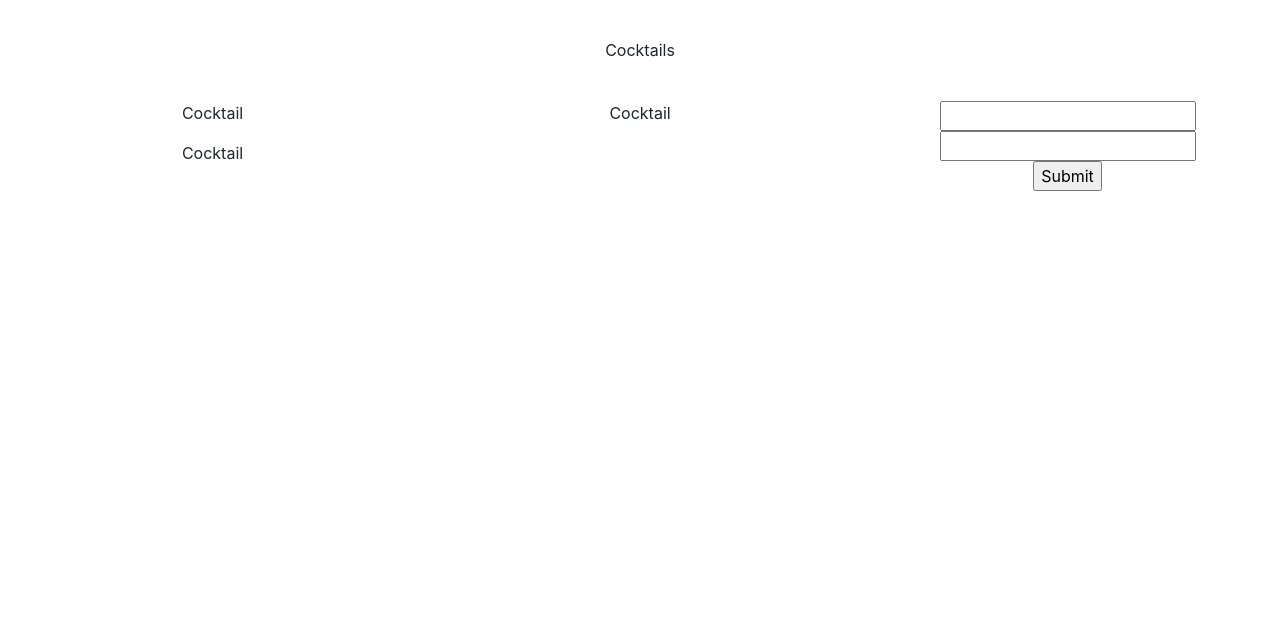
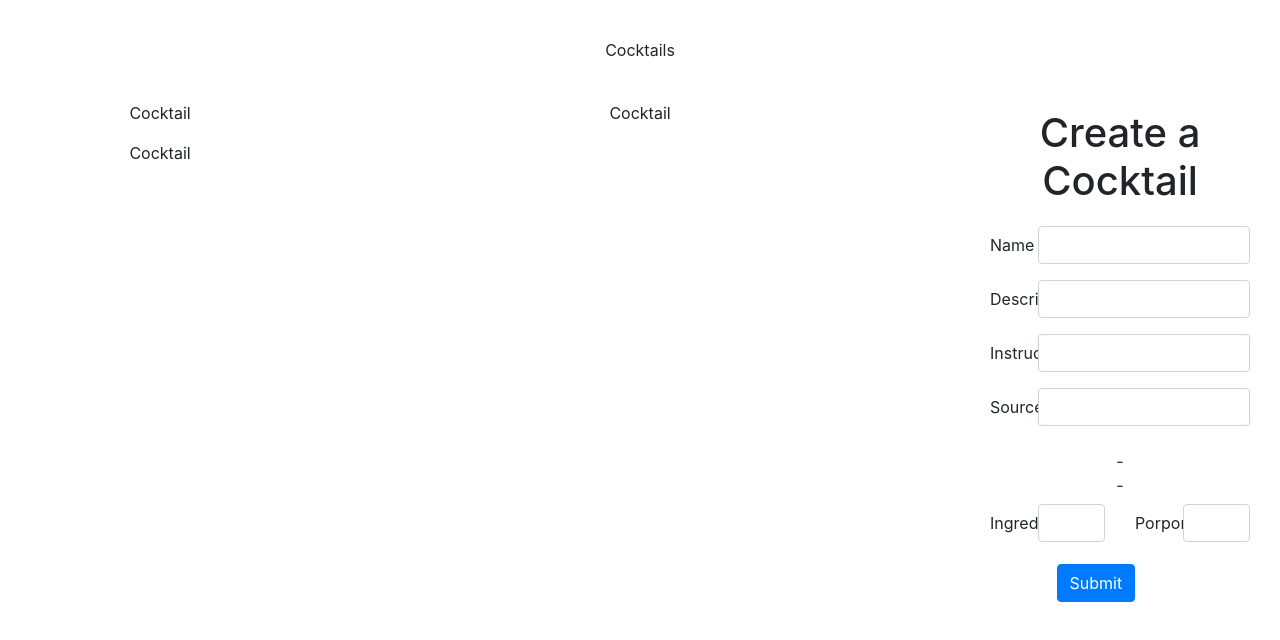
Before and after one commit to zerminaejaz/boozer-react-project, a React (Create React App) app in the folder frontend/: page / in a window 1280 px wide. Shown: the top 640 px of the page. Built offline with nearby package versions, Linux system fonts and the light colour scheme.

Commit message:
Added form template css

```diff
--- a/frontend/src/App.js
+++ b/frontend/src/App.js
@@ -10,7 +10,7 @@
   return (
     // Header
     <div className="App">
-      <div className="container" style={{paddingTop: "3%"}}>
+      <div className="container-fluid" style={{paddingTop: "3%"}}>
         <div className="row justify-content-md-center">
             <div className="col-3 span4 col-3-lg">
             </div>
@@ -23,7 +23,7 @@
       </div>
 
       {/* Body */}
-      <div className="body container" style={{paddingTop: "3%"}}>
+      <div className="body container-fluid" style={{paddingTop: "3%"}}>
         <div className="row justify-content-md-center">
             <div className="col-3 col-3-lg">
             <CocktailIndexContainer/>
--- a/frontend/src/components/Form.js
+++ b/frontend/src/components/Form.js
@@ -1,13 +1,54 @@
 import React from 'react'
 
 export default class Form extends React.Component{
-    render(){
+    render()
+    {
         return(
             <React.Fragment>
-                <form name="cocktail-form">
-                    <input type="text" value=""/>
-                    <input type="text" value=""/>
-                    <input type="submit" value="Submit"/>
+                <h1 style={{paddingBottom:"5%"}}>Create a Cocktail</h1>
+                <form>
+                    <div class="form-group row">
+                        <label for="inputEmail3" class="col-sm-2 col-form-label">Name</label>
+                        <div class="col-sm-10">
+                        <input type="email" class="form-control" id="inputEmail3" placeholder=""/>
+                        </div>
+                    </div>
+                    <div class="form-group row">
+                        <label for="inputPassword3" class="col-sm-2 col-form-label">Description</label>
+                        <div class="col-sm-10">
+                        <input type="text" class="form-control" id="inputPassword3" placeholder=""/>
+                        </div>
+                    </div>
+                    <div class="form-group row">
+                        <label for="inputPassword3" class="col-sm-2 col-form-label">Instructions</label>
+                        <div class="col-sm-10">
+                        <input type="text" class="form-control" id="inputPassword3" placeholder=""/>
+                        </div>
+                    </div>
+                    <div class="form-group row">
+                        <label for="inputPassword3" class="col-sm-2 col-form-label">Source</label>
+                        <div class="col-sm-10">
+                        <input type="text" class="form-control" id="inputPassword3" placeholder=""/>
+                        </div>
+                    </div>
+                    <label for="divider" class="col-sm-2 col-form-label">--</label>
+                    <div class="form-group row">
+                        <label for="inputPassword3" class="col-sm-2 col-form-label">Ingredient</label>
+                        <div class="col-sm-4">
+                        <input type="text" class="form-control" id="inputPassword3" placeholder=""/>
+                        </div>
+                        <label for="inputPassword3" class="col-sm-2 col-form-label">Porportion</label>
+                        <div class="col-sm-4">
+                        <input type="number" class="form-control" id="inputPassword3" placeholder=""/>
+                        </div>
+                    </div>
+
+                    <div style={{paddingTop: "2%"}}class="form-group row">
+                        <div class="col-sm-10">
+                        <button type="submit" class="btn btn-primary">Submit</button>
+                        </div>
+                    </div>
+
                 </form>
             </React.Fragment>
         )
--- a/frontend/src/containers/FormContainer.js
+++ b/frontend/src/containers/FormContainer.js
@@ -4,9 +4,9 @@
 export default class FormContainer extends React.Component{
     render(){
         return(
-            <React.Fragment>
+            <div className="container-fluid" style={{paddingTop: "3%"}}>
                 <Form/>
-            </React.Fragment>
+            </div>
 
         )
 
```
